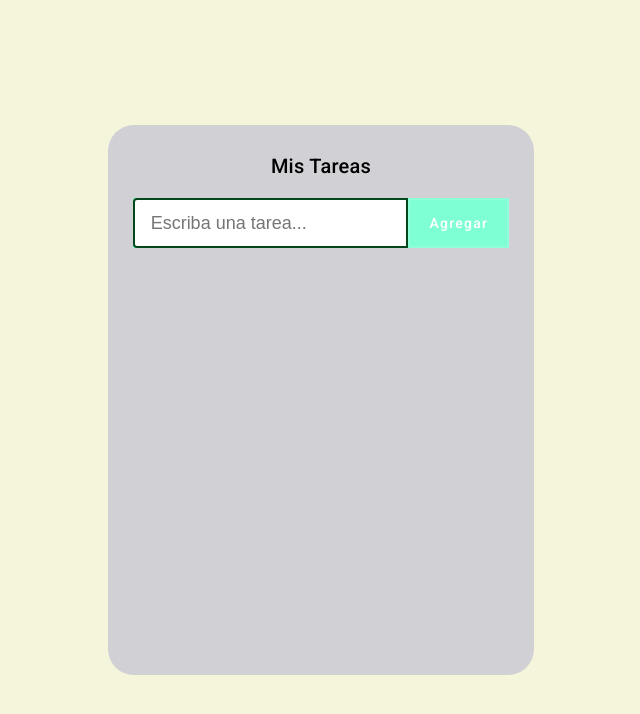
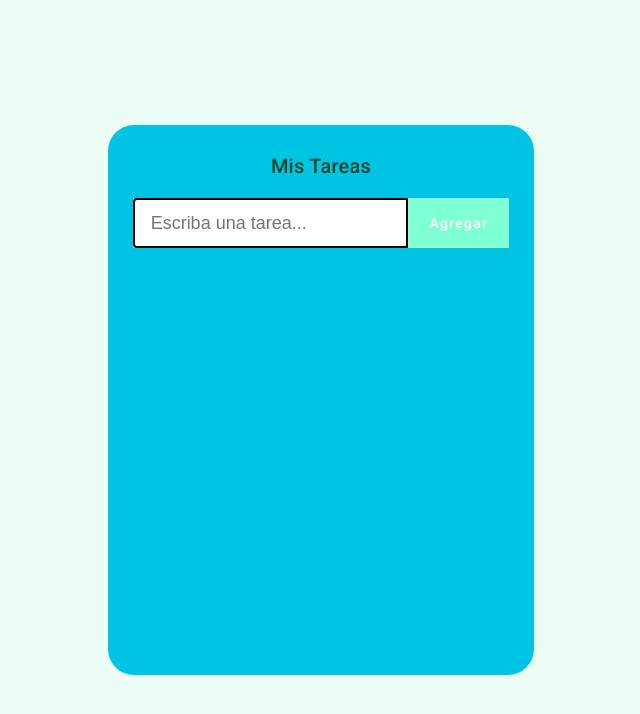
Before and after one commit to JesusEGomez/comoAmigos-interview-Challenge, an Angular app: page / in a window 1280 px wide. Shown: the top 714 px of the page, without its empty margins (319-959 px from the left). Built offline with nearby package versions, Linux system fonts and the light colour scheme.

Commit message:
aplicacion terminada

```diff
--- a/src/app/components/tasks/tasks.component.css
+++ b/src/app/components/tasks/tasks.component.css
@@ -5,10 +5,11 @@
   flex-direction: column;
   align-items: center;
   height: 500px;
-  background-color: #d0d0d5;
+  background-color: #00c4e4;
   padding: 25px;
   margin: 10px;
   border-radius: 26px;
+  color: #004429;
 }
 .form-container {
   display: flex;
@@ -24,7 +25,7 @@
   background-color: white;
   padding: 14px 32px 14px 16px;
   border-radius: 4px 0 0 4px;
-  border: 2px solid #00471b;
+  border: 2px solid;
   outline: none;
 }
 .addButton {
@@ -43,10 +44,10 @@
 
 .task {
   display: flex;
-  min-height: 50px;
+  height: 100%;
   justify-content: space-between;
   align-items: center;
-  background-color: #1b1b32;
+  background-color: #0080d7;
   width: 100%;
   margin: 5px 0;
   padding: 8px 15px 8px 20px;
--- a/src/styles.css
+++ b/src/styles.css
@@ -1,6 +1,6 @@
 /* You can add global styles to this file, and also import other style files */
 body {
-  background-color: beige;
+  background-color: #ecfdf6;
   display: flex;
   justify-content: center;
   align-items: center;
```
